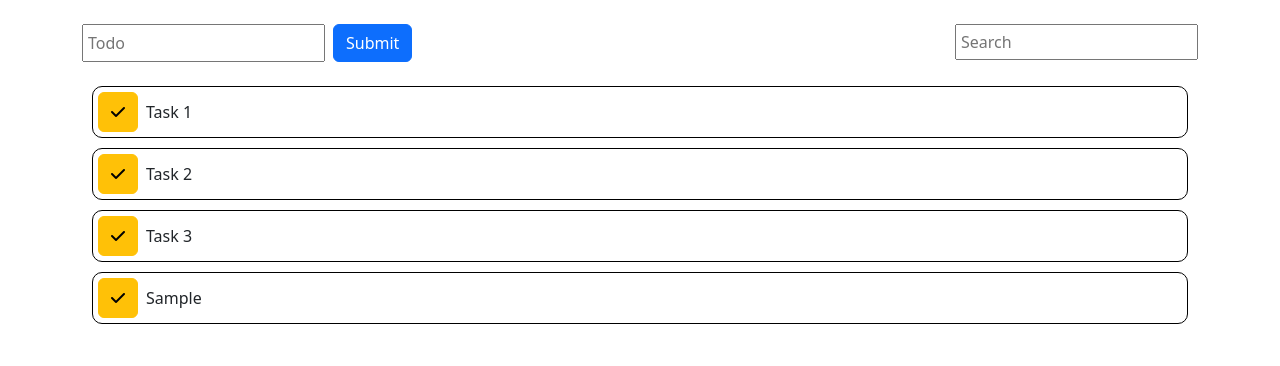
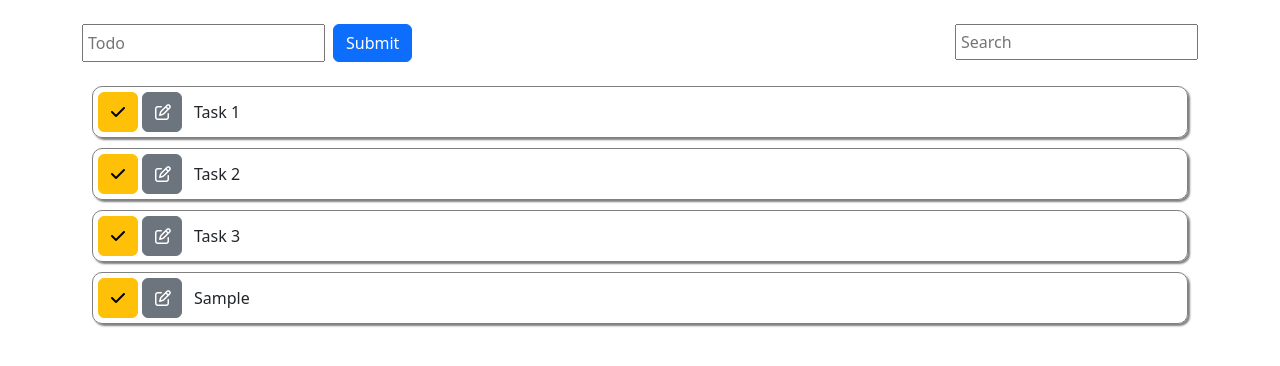
Before and after one commit to ZachGentner/todo, a website: page index.html in a window 1280 px wide. Both pictures are taken after typing "Sample" into the empty fields and a click on the button "Submit". Drawn offline with nearby package versions, Linux system fonts and the light colour scheme.

Commit message:
edit btn

```diff
--- a/index.html
+++ b/index.html
@@ -23,9 +23,12 @@
 
     <!-- TODO LIST -->
     <ul class="container my-4" id="list">
-        <li>
+        <li class="m1 align-middle">
             <button class="checkbox btn btn-warning">
                 <i class="fa-solid fa-check"></i>
+            </button>
+            <button class="edit mx-1 btn btn-secondary">
+                <i class="fa-regular fa-pen-to-square"></i>
             </button>
             <p class="m-2">Task 1</p>
         </li>
@@ -33,11 +36,17 @@
             <button class="checkbox btn btn-warning">
                 <i class="fa-solid fa-check"></i>
             </button>
+            <button class="edit mx-1 btn btn-secondary">
+                <i class="fa-regular fa-pen-to-square"></i>
+            </button>
             <p class="m-2">Task 2</p>
         </li>
         <li>
             <button class="checkbox btn btn-warning">
                 <i class="fa-solid fa-check"></i>
+            </button>
+            <button class="edit mx-1 btn btn-secondary">
+                <i class="fa-regular fa-pen-to-square"></i>
             </button>
             <p class="m-2">Task 3</p>
         </li>
--- a/script.js
+++ b/script.js
@@ -12,6 +12,7 @@ form.addEventListener("submit", (event) => {
 
 list.addEventListener("click", (event) => {
     removeTask(event);
+    editTask(event);
 });
 
 search.addEventListener("input", (event) => {
@@ -25,14 +26,21 @@ function addTask() {
         //Create a new line item element.
         let task = document.createElement("li");
 
-        //Create and append checkbox
-        let checkbox = document.createElement("button");
-        checkbox.className = "checkbox btn btn-warning";
+        //Create and append checkbox button
+        let btn = document.createElement("button");
+        btn.className = "checkbox btn btn-warning";
         let icon = document.createElement("i");
-        icon.className = "fa-solid fa-check";
+        icon.className = "checkbox fa-solid fa-check";
+        btn.appendChild(icon);
+        task.appendChild(btn);
 
-        checkbox.appendChild(icon);
-        task.appendChild(checkbox);
+        //Create and append edit button
+        btn = document.createElement("button");
+        btn.className = "edit mx-1 btn btn-secondary";
+        icon = document.createElement("i");
+        icon.className = "fa-regular fa-pen-to-square";
+        btn.appendChild(icon);
+        task.appendChild(btn);
 
         //Create and append content
         let content = document.createElement("p")
@@ -48,10 +56,37 @@ function addTask() {
 
 //REMOVE A TASK FROM THE LIST
 function removeTask(e) {
-    if(e.target.classList.contains("checkbox")) {
+    if (e.target.classList.contains("checkbox")) {
         e.target.parentElement.remove();
     } else if (e.target.parentElement.classList.contains("checkbox")) {
         e.target.parentElement.parentElement.remove();
+    }
+}
+
+//EDIT A TASK FROM THE LIST
+function editTask(e) {
+    if (e.target.classList.contains("edit")) {
+        //Remove the task from view, storing the data in a temp variable.
+        let content = e.target.parentElement.querySelector("p")
+        content.remove();
+
+        //Create a new form to replace the task text.
+        let form = document.createElement("form");
+
+        //Create a text field for the form.
+        let field = document.createElement("input");
+        field.appendChild(document.createElement("input"));
+        field.className = ("edit m-1")
+        field.setAttribute("type", "text");
+        field.setAttribute("placeholder", content.innerText);
+
+        form.appendChild(field);
+
+        //Add the new text field as a child of the list item.
+        e.target.parentElement.appendChild(form);
+
+    } else if (e.target.parentElement.classList.contains("edit")) {
+        e.target.parentElement.parentElement.querySelector("p").remove();
     }
 }
 
--- a/style.css
+++ b/style.css
@@ -1,7 +1,13 @@
 li {
     display: flex;
-    border: 1px solid black;
+    border: 1px solid gray;
+    box-shadow: 2px 2px 2px gray;
     border-radius: 10px;
     margin: 10px;
     padding: 5px;
 }
+
+li button {
+    height: 40px;
+    width: 40px;
+}
```
